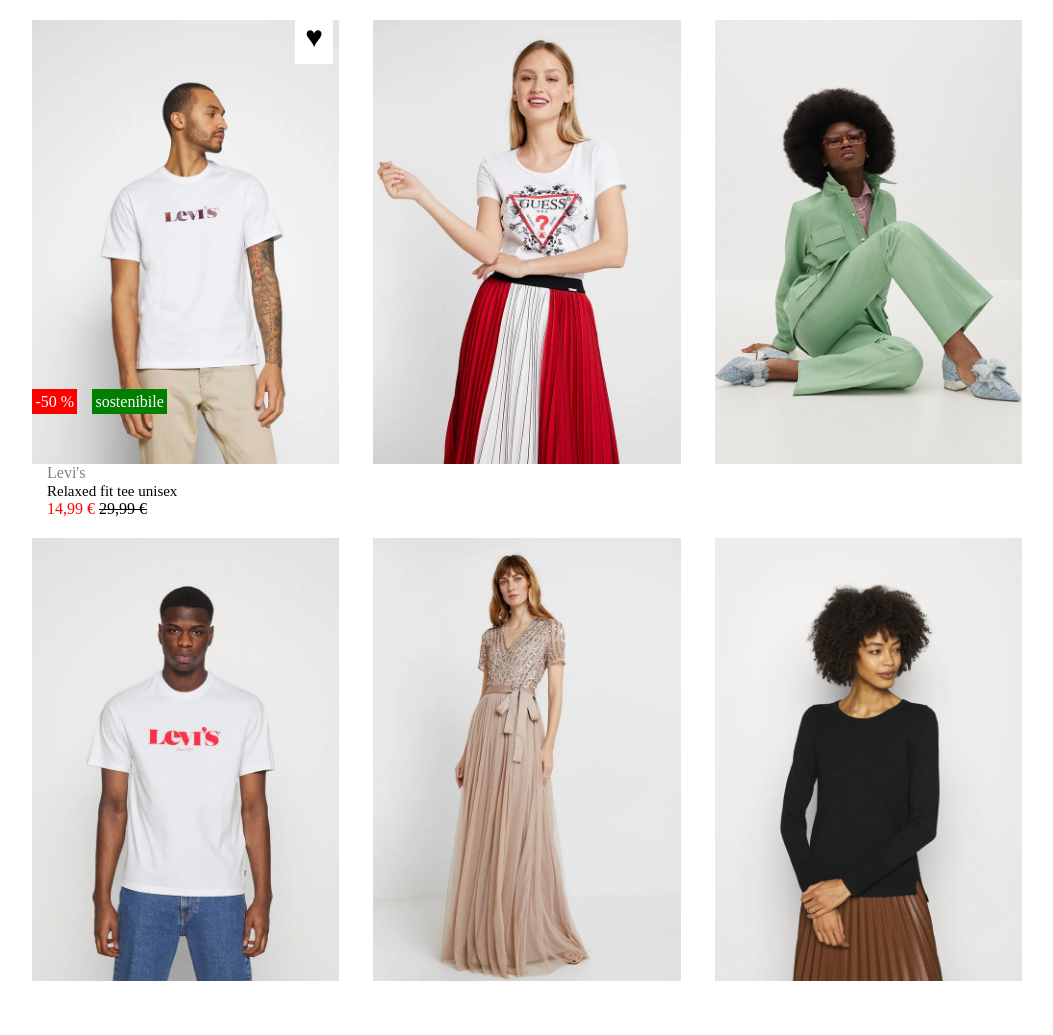
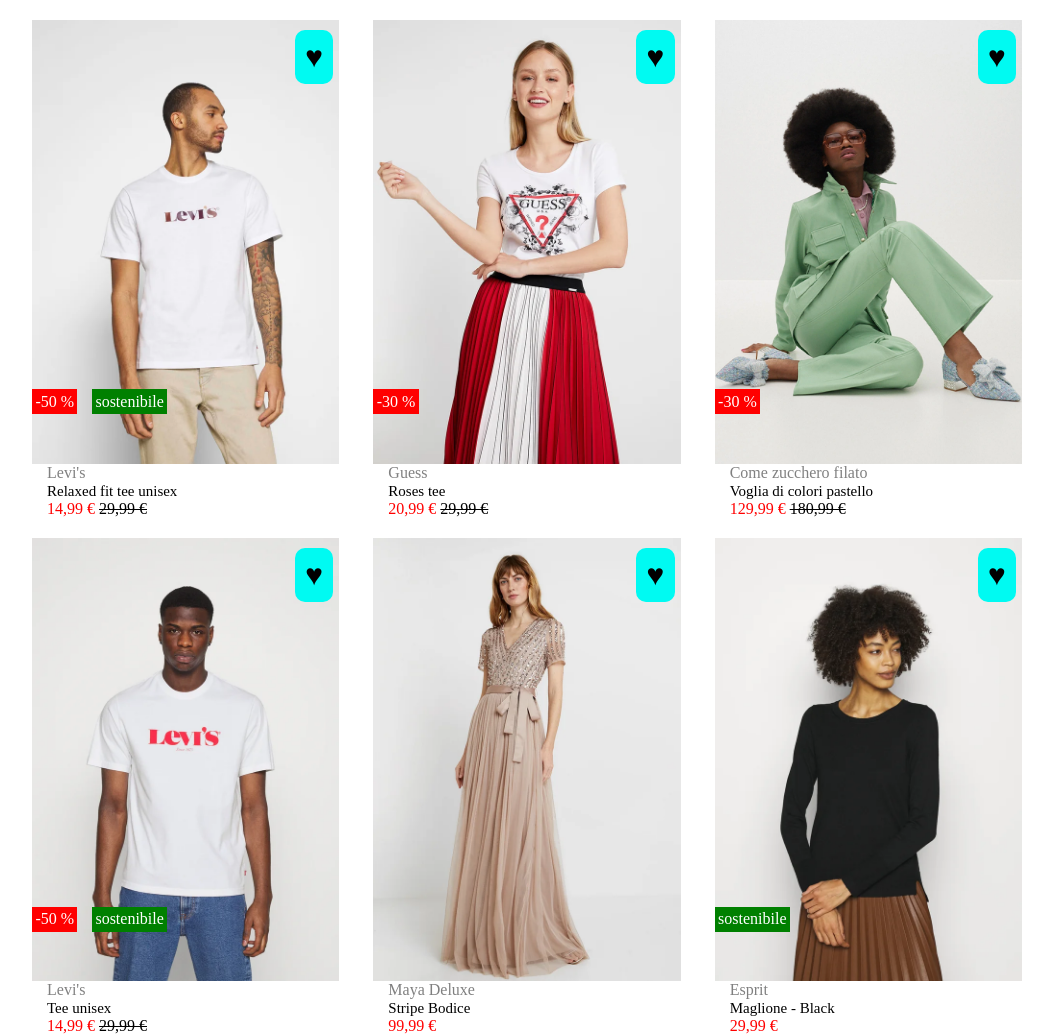
Before and after one commit to ChristopherZito/html-css-boolando, a plain HTML site: page index.html in a window 1280 px wide. Shown: the whole page, without its empty margins (96-1149 px from the left). Drawn offline with Linux system fonts and the light colour scheme.

Commit message:
complete - no Hover

```diff
--- a/css/style.css
+++ b/css/style.css
@@ -70,11 +70,12 @@ img {
 
 .like {
     position: absolute;
-    top: 10px;
+    top: 30px;
     right: 40px;
     font-size: 30px;
     padding: 3%;
-    background-color: white;
+    background-color: rgb(0, 250, 242);
+    border-radius: 10px;
 }
 
 
@@ -96,3 +97,7 @@ img {
     color: white;
     padding: 1%;
 }
+
+.only {
+    left: 0;
+}
--- a/index.html
+++ b/index.html
@@ -35,17 +35,59 @@
                 </span>
 
 
-            </div>
+                </div>
             </div>
 
             <!-- img 2-->
             <div class="dress">
                 <img src="img/2.webp" alt="">
+
+                <span class="like">&hearts;</span>
+                <span class="discount">-30 %</span>
+
+                <div class="info">
+                    <span class="brand">
+                        Guess <br>
+                    </span>
+                    <span class="product">
+                        Roses tee <br>
+                    </span>
+                    <span class="newprice">
+                        20,99 &euro;
+                    </span>
+                    <span class="oldprice">
+                        29,99 &euro;
+                    </span>
+
+
+                </div>
+
             </div>
 
             <!-- img 3-->
             <div class="dress">
                 <img src="img/3.webp" alt="">
+
+                <span class="like">&hearts;</span>
+                <span class="discount">-30 %</span>
+
+                <div class="info">
+                    <span class="brand">
+                        Come zucchero filato <br>
+                    </span>
+                    <span class="product">
+                        Voglia di colori pastello<br>
+                    </span>
+                    <span class="newprice">
+                        129,99 &euro;
+                    </span>
+                    <span class="oldprice">
+                        180,99 &euro;
+                    </span>
+
+
+                </div>
+
             </div>
 
         </section>
@@ -54,16 +96,75 @@
             <!-- img 4-->
             <div class="dress">
                 <img src="img/4.webp" alt="">
+
+                <span class="like">&hearts;</span>
+                <span class="discount">-50 %</span>
+                <span class="green">sostenibile</span>
+
+                <div class="info">
+                    <span class="brand">
+                        Levi's <br>
+                    </span>
+                    <span class="product">
+                        Tee unisex <br>
+                    </span>
+                    <span class="newprice">
+                        14,99 &euro;
+                    </span>
+                    <span class="oldprice">
+                        29,99 &euro;
+                    </span>
+
+
+                </div>
+
             </div>
 
             <!-- img 5-->
             <div class="dress">
                 <img src="img/5.webp" alt="">
+
+                <span class="like">&hearts;</span>
+
+                <div class="info">
+                    <span class="brand">
+                        Maya Deluxe<br>
+                    </span>
+                    <span class="product">
+
+                        Stripe Bodice <br>
+                    </span>
+                    <span class="newprice">
+                        99,99 &euro;
+                    </span>
+
+
+
+                </div>
             </div>
 
             <!-- img 6-->
             <div class="dress">
                 <img src="img/6.webp" alt="">
+
+                <span class="like">&hearts;</span>
+                <span class="green only">sostenibile</span>
+
+                <div class="info">
+                    <span class="brand">
+                        Esprit <br>
+                    </span>
+                    <span class="product">
+                        Maglione - Black<br>
+                    </span>
+                    <span class="newprice">
+                        29,99 &euro;
+                    </span>
+
+
+
+                </div>
+
             </div>
 
         </section>
```
